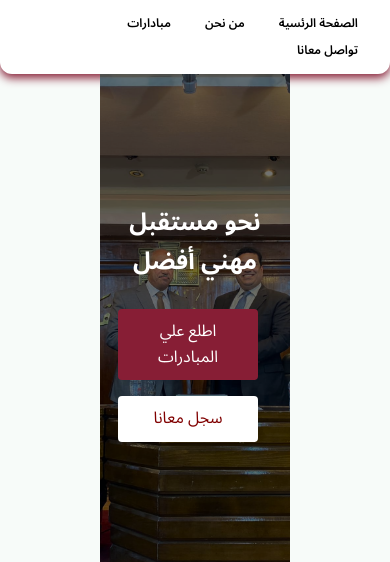
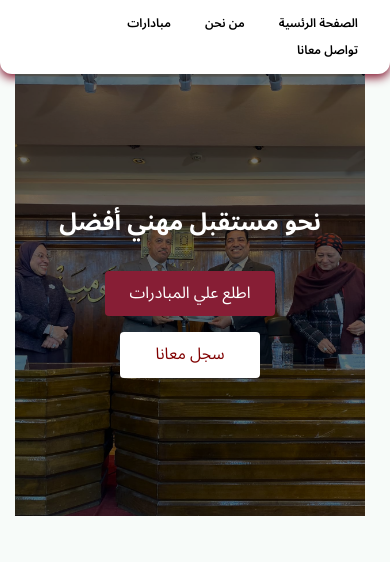
Before and after one commit to AlgokarSief/misrfuture, a plain HTML site: page index.html in a window 390 px wide. Shown: the top 562 px of the page. Drawn offline with Linux system fonts and the light colour scheme.

Commit message:
edit landing background responsav

```diff
--- a/style.css
+++ b/style.css
@@ -43,6 +43,13 @@
     color: white;
 }
 
+
+@media (max-width:722px) {
+    .landing {
+    width: 350px;
+    left: 75px;
+    }
+}
 
 
 /* Start Header */
@@ -129,11 +136,11 @@ header .cont a:hover {
     z-index: 1;
 }
 
-@media (max-width:722px) {
+/* @media (max-width:722px) {
     .landing .overlay {
 
     }
-}
+} */
 /*End Header */
 
 /* Start About  */
```
